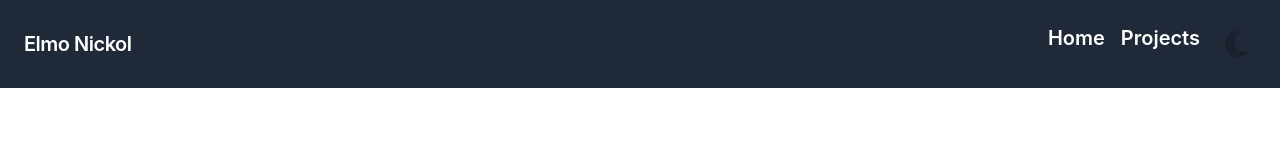
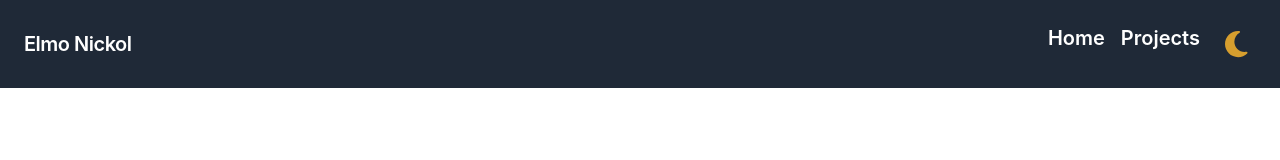
Before and after one commit to elmonickcool/my_portfolio, a Next.js app: page / in a window 1280 px wide. Shown: the top 160 px of the page. Built offline with nearby package versions, Linux system fonts and the light colour scheme.

Commit message:
change color from light to yellow

```diff
--- a/src/components/ui/DarkModeSwitch.jsx
+++ b/src/components/ui/DarkModeSwitch.jsx
@@ -11,7 +11,7 @@ const DarkModeSwitch = () => {
         colorMode === "light" ? "dark" : "light"
       } mode`}
       variant="ghost"
-      color="current"
+      color="yellow.500"
       onClick={toggleColorMode}
       icon={
         <FontAwesomeIcon icon={colorMode === "light" ? faMoon : faSun} className="text-3xl mx-2" />
```
